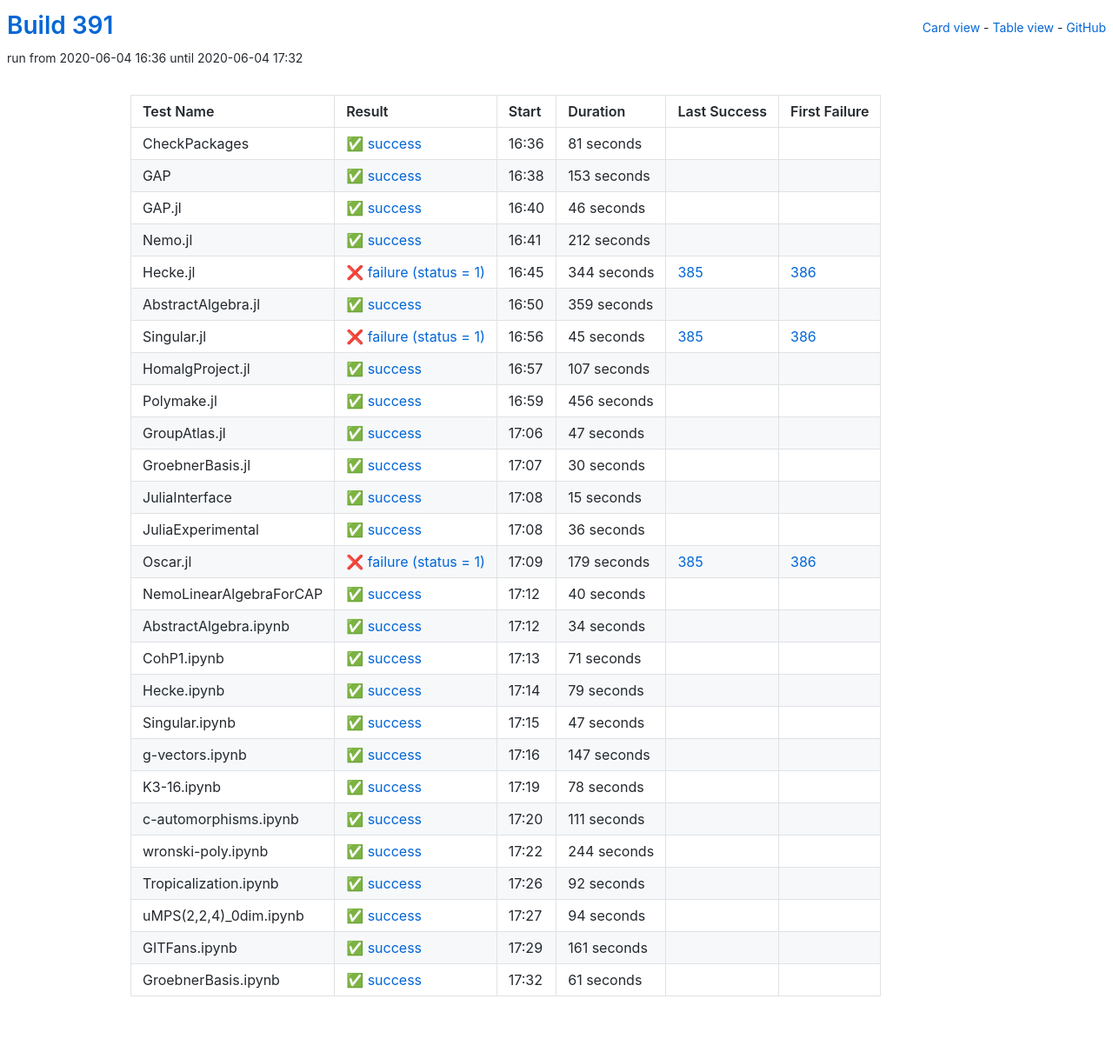
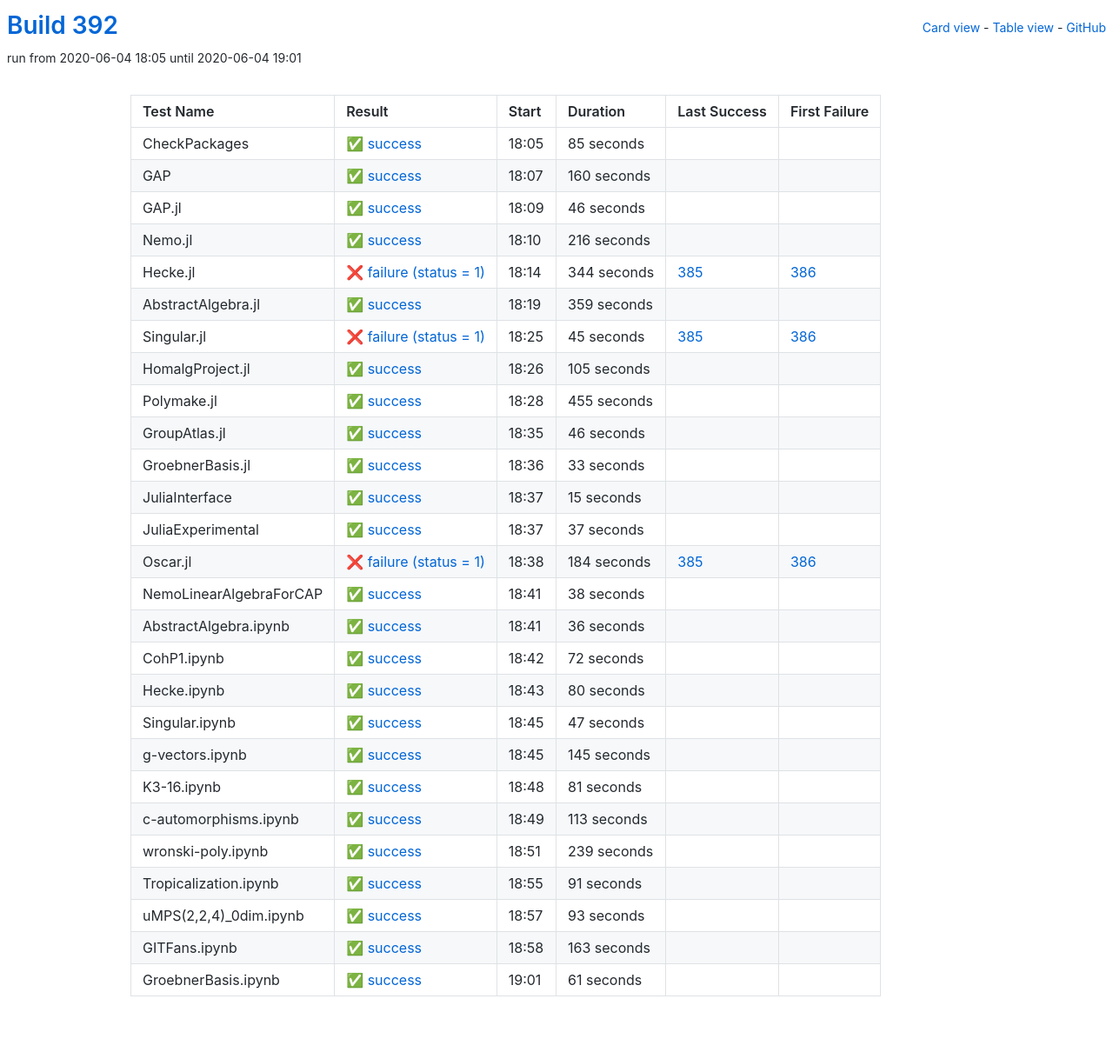
Before and after one commit to oscar-system/oscar-ci-status-1.4, a Jekyll site: the page built from table.html, in a window 1280 px wide. Shown: the whole page at 87% size. Built offline with Jekyll 4.4.1, drawn with Linux system fonts in a browser that asks for light colours.

Commit message:
Build 392

```diff
--- a/_data/ci.yml
+++ b/_data/ci.yml
@@ -1,29 +1,29 @@
-build: 391
-build_url: https://oscarci.mathematik.uni-kl.de/job/oscar-julia-1.4/391/
+build: 392
+build_url: https://oscarci.mathematik.uni-kl.de/job/oscar-julia-1.4/392/
 job: oscar-julia-1.4
 tests:
-- duration: 81
+- duration: 85
   exitcode: 0
   first_failure: false
   first_failure_url: null
   id: checkpackages
   last_success: false
   last_success_url: null
-  log: https://oscarci.mathematik.uni-kl.de/job/oscar-julia-1.4/391/artifact/logs/build-391/CheckPackages.log
+  log: https://oscarci.mathematik.uni-kl.de/job/oscar-julia-1.4/392/artifact/logs/build-392/CheckPackages.log
   name: CheckPackages
-  start: 2020-06-04 16:36
+  start: 2020-06-04 18:05
   status: success
   success: true
-- duration: 153
+- duration: 160
   exitcode: 0
   first_failure: false
   first_failure_url: null
   id: gap
   last_success: false
   last_success_url: null
-  log: https://oscarci.mathematik.uni-kl.de/job/oscar-julia-1.4/391/artifact/logs/build-391/GAP.log
+  log: https://oscarci.mathematik.uni-kl.de/job/oscar-julia-1.4/392/artifact/logs/build-392/GAP.log
   name: GAP
-  start: 2020-06-04 16:38
+  start: 2020-06-04 18:07
   status: success
   success: true
 - duration: 46
@@ -33,21 +33,21 @@ tests:
   id: gap-jl
   last_success: false
   last_success_url: null
-  log: https://oscarci.mathematik.uni-kl.de/job/oscar-julia-1.4/391/artifact/logs/build-391/GAP.jl.log
+  log: https://oscarci.mathematik.uni-kl.de/job/oscar-julia-1.4/392/artifact/logs/build-392/GAP.jl.log
   name: GAP.jl
-  start: 2020-06-04 16:40
+  start: 2020-06-04 18:09
   status: success
   success: true
-- duration: 212
+- duration: 216
   exitcode: 0
   first_failure: false
   first_failure_url: null
   id: nemo-jl
   last_success: false
   last_success_url: null
-  log: https://oscarci.mathematik.uni-kl.de/job/oscar-julia-1.4/391/artifact/logs/build-391/Nemo.jl.log
+  log: https://oscarci.mathematik.uni-kl.de/job/oscar-julia-1.4/392/artifact/logs/build-392/Nemo.jl.log
   name: Nemo.jl
-  start: 2020-06-04 16:41
+  start: 2020-06-04 18:10
   status: success
   success: true
 - duration: 344
@@ -57,9 +57,9 @@ tests:
   id: hecke-jl
   last_success: 385
   last_success_url: https://oscarci.mathematik.uni-kl.de/job/oscar-julia-1.4/385/
-  log: https://oscarci.mathematik.uni-kl.de/job/oscar-julia-1.4/391/artifact/logs/build-391/Hecke.jl.log
+  log: https://oscarci.mathematik.uni-kl.de/job/oscar-julia-1.4/392/artifact/logs/build-392/Hecke.jl.log
   name: Hecke.jl
-  start: 2020-06-04 16:45
+  start: 2020-06-04 18:14
   status: failure
   success: false
 - duration: 359
@@ -69,9 +69,9 @@ tests:
   id: abstractalgebra-jl
   last_success: false
   last_success_url: null
-  log: https://oscarci.mathematik.uni-kl.de/job/oscar-julia-1.4/391/artifact/logs/build-391/AbstractAlgebra.jl.log
+  log: https://oscarci.mathematik.uni-kl.de/job/oscar-julia-1.4/392/artifact/logs/build-392/AbstractAlgebra.jl.log
   name: AbstractAlgebra.jl
-  start: 2020-06-04 16:50
+  start: 2020-06-04 18:19
   status: success
   success: true
 - duration: 45
@@ -81,57 +81,57 @@ tests:
   id: singular-jl
   last_success: 385
   last_success_url: https://oscarci.mathematik.uni-kl.de/job/oscar-julia-1.4/385/
-  log: https://oscarci.mathematik.uni-kl.de/job/oscar-julia-1.4/391/artifact/logs/build-391/Singular.jl.log
+  log: https://oscarci.mathematik.uni-kl.de/job/oscar-julia-1.4/392/artifact/logs/build-392/Singular.jl.log
   name: Singular.jl
-  start: 2020-06-04 16:56
+  start: 2020-06-04 18:25
   status: failure
   success: false
-- duration: 107
+- duration: 105
   exitcode: 0
   first_failure: false
   first_failure_url: null
   id: homalgproject-jl
   last_success: false
   last_success_url: null
-  log: https://oscarci.mathematik.uni-kl.de/job/oscar-julia-1.4/391/artifact/logs/build-391/HomalgProject.jl.log
+  log: https://oscarci.mathematik.uni-kl.de/job/oscar-julia-1.4/392/artifact/logs/build-392/HomalgProject.jl.log
   name: HomalgProject.jl
-  start: 2020-06-04 16:57
+  start: 2020-06-04 18:26
   status: success
   success: true
-- duration: 456
+- duration: 455
   exitcode: 0
   first_failure: false
   first_failure_url: null
   id: polymake-jl
   last_success: false
   last_success_url: null
-  log: https://oscarci.mathematik.uni-kl.de/job/oscar-julia-1.4/391/artifact/logs/build-391/Polymake.jl.log
+  log: https://oscarci.mathematik.uni-kl.de/job/oscar-julia-1.4/392/artifact/logs/build-392/Polymake.jl.log
   name: Polymake.jl
-  start: 2020-06-04 16:59
+  start: 2020-06-04 18:28
   status: success
   success: true
-- duration: 47
+- duration: 46
   exitcode: 0
   first_failure: false
   first_failure_url: null
   id: groupatlas-jl
   last_success: false
   last_success_url: null
-  log: https://oscarci.mathematik.uni-kl.de/job/oscar-julia-1.4/391/artifact/logs/build-391/GroupAtlas.jl.log
+  log: https://oscarci.mathematik.uni-kl.de/job/oscar-julia-1.4/392/artifact/logs/build-392/GroupAtlas.jl.log
   name: GroupAtlas.jl
-  start: 2020-06-04 17:06
+  start: 2020-06-04 18:35
   status: success
   success: true
-- duration: 30
+- duration: 33
   exitcode: 0
   first_failure: false
   first_failure_url: null
   id: groebnerbasis-jl
   last_success: false
   last_success_url: null
-  log: https://oscarci.mathematik.uni-kl.de/job/oscar-julia-1.4/391/artifact/logs/build-391/GroebnerBasis.jl.log
+  log: https://oscarci.mathematik.uni-kl.de/job/oscar-julia-1.4/392/artifact/logs/build-392/GroebnerBasis.jl.log
   name: GroebnerBasis.jl
-  start: 2020-06-04 17:07
+  start: 2020-06-04 18:36
   status: success
   success: true
 - duration: 15
@@ -141,81 +141,81 @@ tests:
   id: juliainterface
   last_success: false
   last_success_url: null
-  log: https://oscarci.mathematik.uni-kl.de/job/oscar-julia-1.4/391/artifact/logs/build-391/JuliaInterface.log
+  log: https://oscarci.mathematik.uni-kl.de/job/oscar-julia-1.4/392/artifact/logs/build-392/JuliaInterface.log
   name: JuliaInterface
-  start: 2020-06-04 17:08
+  start: 2020-06-04 18:37
+  status: success
+  success: true
+- duration: 37
+  exitcode: 0
+  first_failure: false
+  first_failure_url: null
+  id: juliaexperimental
+  last_success: false
+  last_success_url: null
+  log: https://oscarci.mathematik.uni-kl.de/job/oscar-julia-1.4/392/artifact/logs/build-392/JuliaExperimental.log
+  name: JuliaExperimental
+  start: 2020-06-04 18:37
+  status: success
+  success: true
+- duration: 184
+  exitcode: 1
+  first_failure: 386
+  first_failure_url: https://oscarci.mathematik.uni-kl.de/job/oscar-julia-1.4/386/
+  id: oscar-jl
+  last_success: 385
+  last_success_url: https://oscarci.mathematik.uni-kl.de/job/oscar-julia-1.4/385/
+  log: https://oscarci.mathematik.uni-kl.de/job/oscar-julia-1.4/392/artifact/logs/build-392/Oscar.jl.log
+  name: Oscar.jl
+  start: 2020-06-04 18:38
+  status: failure
+  success: false
+- duration: 38
+  exitcode: 0
+  first_failure: false
+  first_failure_url: null
+  id: nemolinearalgebraforcap
+  last_success: false
+  last_success_url: null
+  log: https://oscarci.mathematik.uni-kl.de/job/oscar-julia-1.4/392/artifact/logs/build-392/NemoLinearAlgebraForCAP.log
+  name: NemoLinearAlgebraForCAP
+  start: 2020-06-04 18:41
   status: success
   success: true
 - duration: 36
   exitcode: 0
   first_failure: false
   first_failure_url: null
-  id: juliaexperimental
-  last_success: false
-  last_success_url: null
-  log: https://oscarci.mathematik.uni-kl.de/job/oscar-julia-1.4/391/artifact/logs/build-391/JuliaExperimental.log
-  name: JuliaExperimental
-  start: 2020-06-04 17:08
-  status: success
-  success: true
-- duration: 179
-  exitcode: 1
-  first_failure: 386
-  first_failure_url: https://oscarci.mathematik.uni-kl.de/job/oscar-julia-1.4/386/
-  id: oscar-jl
-  last_success: 385
-  last_success_url: https://oscarci.mathematik.uni-kl.de/job/oscar-julia-1.4/385/
-  log: https://oscarci.mathematik.uni-kl.de/job/oscar-julia-1.4/391/artifact/logs/build-391/Oscar.jl.log
-  name: Oscar.jl
-  start: 2020-06-04 17:09
-  status: failure
-  success: false
-- duration: 40
-  exitcode: 0
-  first_failure: false
-  first_failure_url: null
-  id: nemolinearalgebraforcap
-  last_success: false
-  last_success_url: null
-  log: https://oscarci.mathematik.uni-kl.de/job/oscar-julia-1.4/391/artifact/logs/build-391/NemoLinearAlgebraForCAP.log
-  name: NemoLinearAlgebraForCAP
-  start: 2020-06-04 17:12
-  status: success
-  success: true
-- duration: 34
-  exitcode: 0
-  first_failure: false
-  first_failure_url: null
   id: abstractalgebra-ipynb
   last_success: false
   last_success_url: null
-  log: https://oscarci.mathematik.uni-kl.de/job/oscar-julia-1.4/391/artifact/logs/build-391/AbstractAlgebra.ipynb.log
+  log: https://oscarci.mathematik.uni-kl.de/job/oscar-julia-1.4/392/artifact/logs/build-392/AbstractAlgebra.ipynb.log
   name: AbstractAlgebra.ipynb
-  start: 2020-06-04 17:12
+  start: 2020-06-04 18:41
   status: success
   success: true
-- duration: 71
+- duration: 72
   exitcode: 0
   first_failure: false
   first_failure_url: null
   id: cohp1-ipynb
   last_success: false
   last_success_url: null
-  log: https://oscarci.mathematik.uni-kl.de/job/oscar-julia-1.4/391/artifact/logs/build-391/CohP1.ipynb.log
+  log: https://oscarci.mathematik.uni-kl.de/job/oscar-julia-1.4/392/artifact/logs/build-392/CohP1.ipynb.log
   name: CohP1.ipynb
-  start: 2020-06-04 17:13
+  start: 2020-06-04 18:42
   status: success
   success: true
-- duration: 79
+- duration: 80
   exitcode: 0
   first_failure: false
   first_failure_url: null
   id: hecke-ipynb
   last_success: false
   last_success_url: null
-  log: https://oscarci.mathematik.uni-kl.de/job/oscar-julia-1.4/391/artifact/logs/build-391/Hecke.ipynb.log
+  log: https://oscarci.mathematik.uni-kl.de/job/oscar-julia-1.4/392/artifact/logs/build-392/Hecke.ipynb.log
   name: Hecke.ipynb
-  start: 2020-06-04 17:14
+  start: 2020-06-04 18:43
   status: success
   success: true
 - duration: 47
@@ -225,93 +225,93 @@ tests:
   id: singular-ipynb
   last_success: false
   last_success_url: null
-  log: https://oscarci.mathematik.uni-kl.de/job/oscar-julia-1.4/391/artifact/logs/build-391/Singular.ipynb.log
+  log: https://oscarci.mathematik.uni-kl.de/job/oscar-julia-1.4/392/artifact/logs/build-392/Singular.ipynb.log
   name: Singular.ipynb
-  start: 2020-06-04 17:15
+  start: 2020-06-04 18:45
   status: success
   success: true
-- duration: 147
+- duration: 145
   exitcode: 0
   first_failure: false
   first_failure_url: null
   id: g-vectors-ipynb
   last_success: false
   last_success_url: null
-  log: https://oscarci.mathematik.uni-kl.de/job/oscar-julia-1.4/391/artifact/logs/build-391/g-vectors.ipynb.log
+  log: https://oscarci.mathematik.uni-kl.de/job/oscar-julia-1.4/392/artifact/logs/build-392/g-vectors.ipynb.log
   name: g-vectors.ipynb
-  start: 2020-06-04 17:16
+  start: 2020-06-04 18:45
   status: success
   success: true
-- duration: 78
+- duration: 81
   exitcode: 0
   first_failure: false
   first_failure_url: null
   id: k3-16-ipynb
   last_success: false
   last_success_url: null
-  log: https://oscarci.mathematik.uni-kl.de/job/oscar-julia-1.4/391/artifact/logs/build-391/K3-16.ipynb.log
+  log: https://oscarci.mathematik.uni-kl.de/job/oscar-julia-1.4/392/artifact/logs/build-392/K3-16.ipynb.log
   name: K3-16.ipynb
-  start: 2020-06-04 17:19
+  start: 2020-06-04 18:48
   status: success
   success: true
-- duration: 111
+- duration: 113
   exitcode: 0
   first_failure: false
   first_failure_url: null
   id: c-automorphisms-ipynb
   last_success: false
   last_success_url: null
-  log: https://oscarci.mathematik.uni-kl.de/job/oscar-julia-1.4/391/artifact/logs/build-391/c-automorphisms.ipynb.log
+  log: https://oscarci.mathematik.uni-kl.de/job/oscar-julia-1.4/392/artifact/logs/build-392/c-automorphisms.ipynb.log
   name: c-automorphisms.ipynb
-  start: 2020-06-04 17:20
+  start: 2020-06-04 18:49
   status: success
   success: true
-- duration: 244
+- duration: 239
   exitcode: 0
   first_failure: false
   first_failure_url: null
   id: wronski-poly-ipynb
   last_success: false
   last_success_url: null
-  log: https://oscarci.mathematik.uni-kl.de/job/oscar-julia-1.4/391/artifact/logs/build-391/wronski-poly.ipynb.log
+  log: https://oscarci.mathematik.uni-kl.de/job/oscar-julia-1.4/392/artifact/logs/build-392/wronski-poly.ipynb.log
   name: wronski-poly.ipynb
-  start: 2020-06-04 17:22
+  start: 2020-06-04 18:51
   status: success
   success: true
-- duration: 92
+- duration: 91
   exitcode: 0
   first_failure: false
   first_failure_url: null
   id: tropicalization-ipynb
   last_success: false
   last_success_url: null
-  log: https://oscarci.mathematik.uni-kl.de/job/oscar-julia-1.4/391/artifact/logs/build-391/Tropicalization.ipynb.log
+  log: https://oscarci.mathematik.uni-kl.de/job/oscar-julia-1.4/392/artifact/logs/build-392/Tropicalization.ipynb.log
   name: Tropicalization.ipynb
-  start: 2020-06-04 17:26
+  start: 2020-06-04 18:55
   status: success
   success: true
-- duration: 94
+- duration: 93
   exitcode: 0
   first_failure: false
   first_failure_url: null
   id: umps-2-2-4-0dim-ipynb
   last_success: false
   last_success_url: null
-  log: https://oscarci.mathematik.uni-kl.de/job/oscar-julia-1.4/391/artifact/logs/build-391/uMPS-2-2-4-_0dim.ipynb.log
+  log: https://oscarci.mathematik.uni-kl.de/job/oscar-julia-1.4/392/artifact/logs/build-392/uMPS-2-2-4-_0dim.ipynb.log
   name: uMPS(2,2,4)_0dim.ipynb
-  start: 2020-06-04 17:27
+  start: 2020-06-04 18:57
   status: success
   success: true
-- duration: 161
+- duration: 163
   exitcode: 0
   first_failure: false
   first_failure_url: null
   id: gitfans-ipynb
   last_success: false
   last_success_url: null
-  log: https://oscarci.mathematik.uni-kl.de/job/oscar-julia-1.4/391/artifact/logs/build-391/GITFans.ipynb.log
+  log: https://oscarci.mathematik.uni-kl.de/job/oscar-julia-1.4/392/artifact/logs/build-392/GITFans.ipynb.log
   name: GITFans.ipynb
-  start: 2020-06-04 17:29
+  start: 2020-06-04 18:58
   status: success
   success: true
 - duration: 61
@@ -321,8 +321,8 @@ tests:
   id: groebnerbasis-ipynb
   last_success: false
   last_success_url: null
-  log: https://oscarci.mathematik.uni-kl.de/job/oscar-julia-1.4/391/artifact/logs/build-391/GroebnerBasis.ipynb.log
+  log: https://oscarci.mathematik.uni-kl.de/job/oscar-julia-1.4/392/artifact/logs/build-392/GroebnerBasis.ipynb.log
   name: GroebnerBasis.ipynb
-  start: 2020-06-04 17:32
+  start: 2020-06-04 19:01
   status: success
   success: true
```
Also changed, not shown: README.md.
